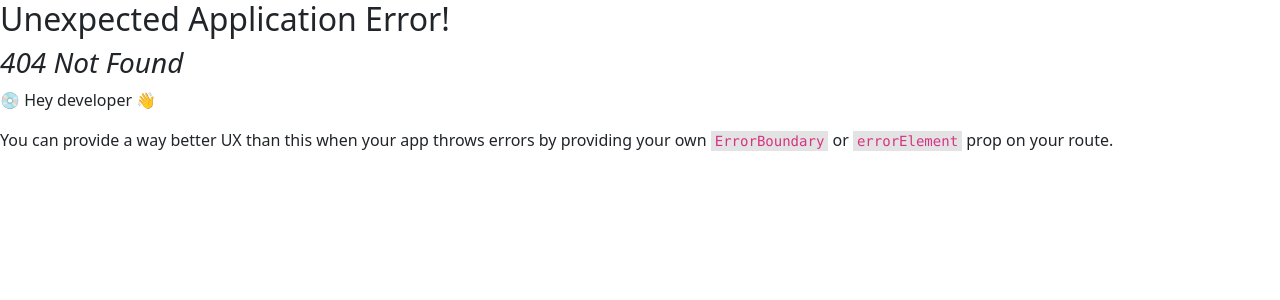
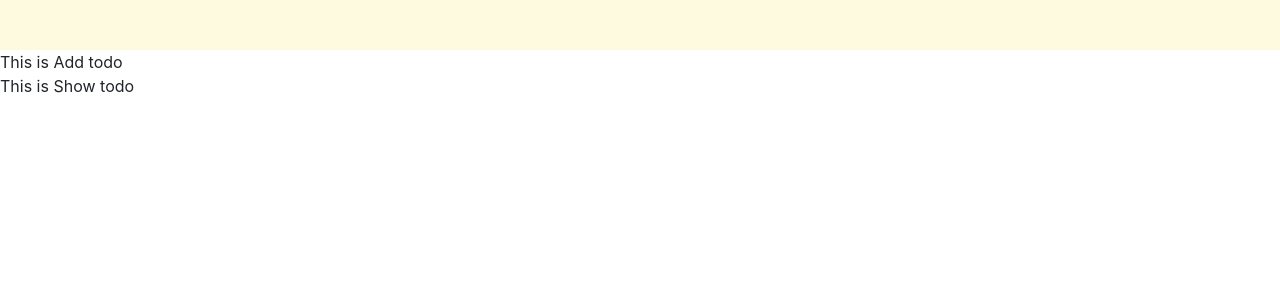
Before and after one commit to zainanz/Advance-ToDo-JWT-Authentication, a React (Create React App) app in the folder my-app/: page /todos in a window 1280 px wide. Before the commit this address had no page. Shown: the top 300 px of the page. Built offline with nearby package versions, Linux system fonts and the light colour scheme.

Commit message:
Initial page setup

```diff
--- /dev/null
+++ b/my-app/src/components/color.css
@@ -0,0 +1,15 @@
+.important-color {
+  color: #4a4e69;
+}
+.important-bg {
+  background-color: #4a4e69;
+}
+
+
+.primary-bg{
+  background-color: #fefae0;
+}
+
+.secondary-bg{
+  background-color: #e9edc9;
+}
--- a/my-app/src/components/form/form.js
+++ b/my-app/src/components/form/form.js
@@ -42,7 +42,7 @@ export default function Form(){
         setSeconds( prev => prev - 1);
       }, 1000);
       const timeout = setTimeout(() => {
-        navigate("/dashboard")
+        navigate("/todos")
       }, 3000);
       return () => {
         clearTimeout(timeout);
--- a/my-app/src/components/navbar/navbar.css
+++ b/my-app/src/components/navbar/navbar.css
@@ -1,5 +1,4 @@
 .navbar{
-  /* background-color: rgb(32, 32, 32); */
-  background-color: beige;
+
   height: 50px;
 }
--- a/my-app/src/components/navbar/navbar.js
+++ b/my-app/src/components/navbar/navbar.js
@@ -1,14 +1,14 @@
 import { useSelector } from "react-redux";
 import "./navbar.css"
-
+import "../color.css"
 function Navbar(){
   const userdata = useSelector( state => state.auth)
   return (
-    <div className="navbar d-flex justify-content-button px-5">
-      <p className="fw-bold fs-5">{userdata.user[0] || ""}</p>
+    <div className="navbar d-flex justify-content-button px-5 primary-bg">
+      <p className="fw-bold fs-5 important-color">{userdata.user.username || ""}</p>
       {
        userdata.isLoggedIn ?
-          (<button className="btn btn-secondary">
+          (<button className="btn btn-secondary important-bg">
             Log out
           </button>) : ""
 
--- /dev/null
+++ b/my-app/src/components/todo/components/addtodo/addtodo.js
@@ -0,0 +1,5 @@
+export default function AddTodo(){
+  return (
+    <div>This is Add todo</div>
+  )
+}
--- /dev/null
+++ b/my-app/src/components/todo/components/showtodo/showtodo.js
@@ -0,0 +1,5 @@
+export default function ShowTodo(){
+  return (
+    <div>This is Show todo</div>
+  )
+}
--- /dev/null
+++ b/my-app/src/components/todo/todo.js
@@ -0,0 +1,12 @@
+import "../color.css"
+import AddTodo from  "./components/addtodo/addtodo.js"
+import ShowTodo from "./components/showtodo/showtodo.js"
+export default function Todo(){
+  return (
+    <div>
+      <AddTodo/>
+      <ShowTodo/>
+    </div>
+    )
+
+}
--- a/my-app/src/index.js
+++ b/my-app/src/index.js
@@ -1,14 +1,17 @@
 import React from 'react';
 import { createRoot } from 'react-dom/client';
 import { createBrowserRouter, createRoutesFromElements, RouterProvider, Route } from 'react-router-dom';
+import 'bootstrap/dist/css/bootstrap.css';
+import { Provider } from 'react-redux';
+import {store} from './app/store/store.js'
+
+
+// personal
 import App from './App';
 import Form from './components/form/form';
 import reportWebVitals from './reportWebVitals';
 import './index.css';
-import 'bootstrap/dist/css/bootstrap.css';
-import { Provider } from 'react-redux';
-import {store} from './app/store/store.js'
-
+import Todo from "./components/todo/todo.js"
 
 
 const container = document.getElementById('root');
@@ -17,7 +20,7 @@ const router = createBrowserRouter(
   createRoutesFromElements(
     <Route path="/" element={<App/>}>
       <Route index element={<Form />} />
-      {/* <Route path="todos" element={} /> */}
+      <Route path="todos" element={<Todo/>} />
     </Route>
   )
 );
```
Also changed, not shown: my-app/src/components/todo/components/addtodo/addtodo.css (added), my-app/src/components/todo/components/showtodo/showtodo.css (added), my-app/src/components/todo/todo.css (added).
